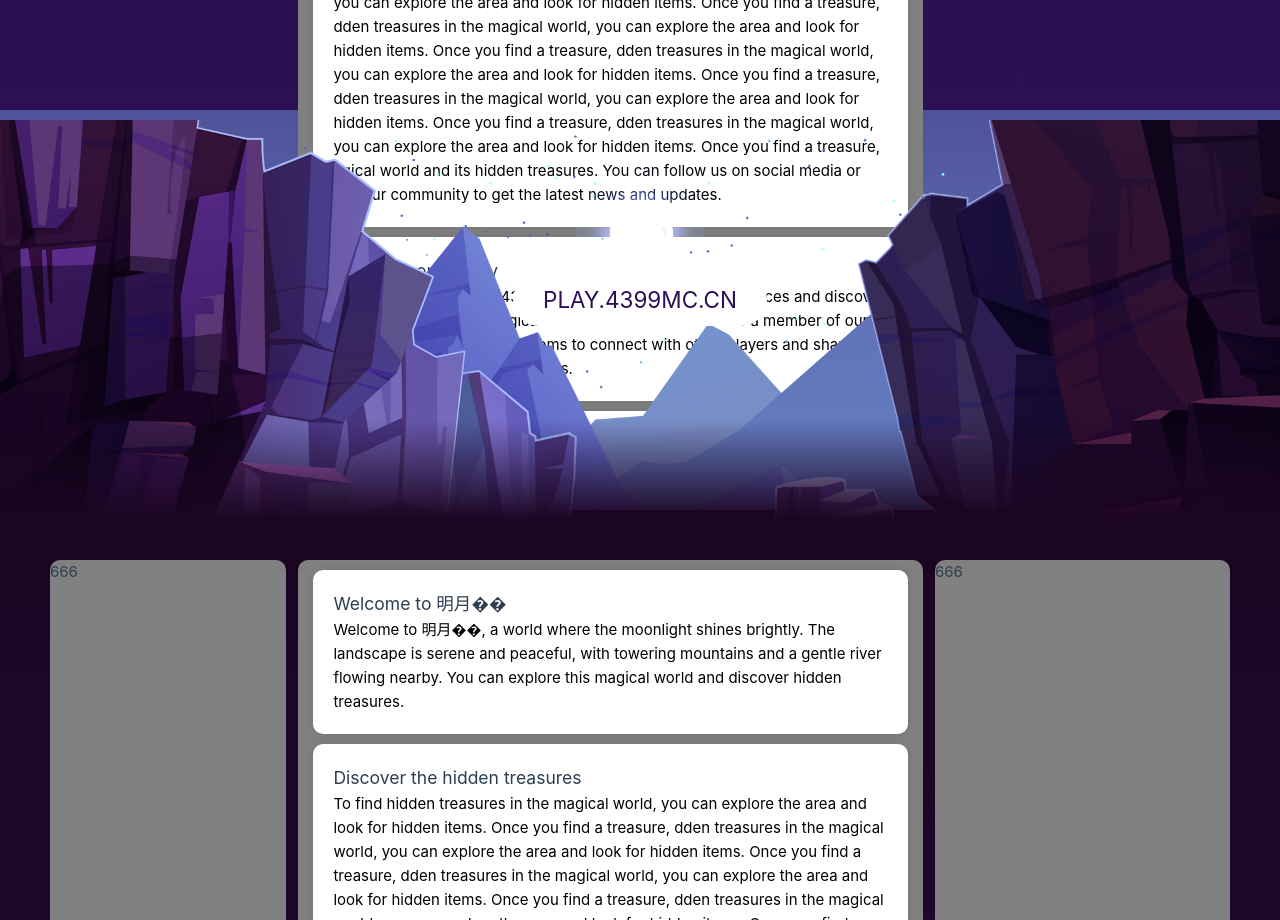
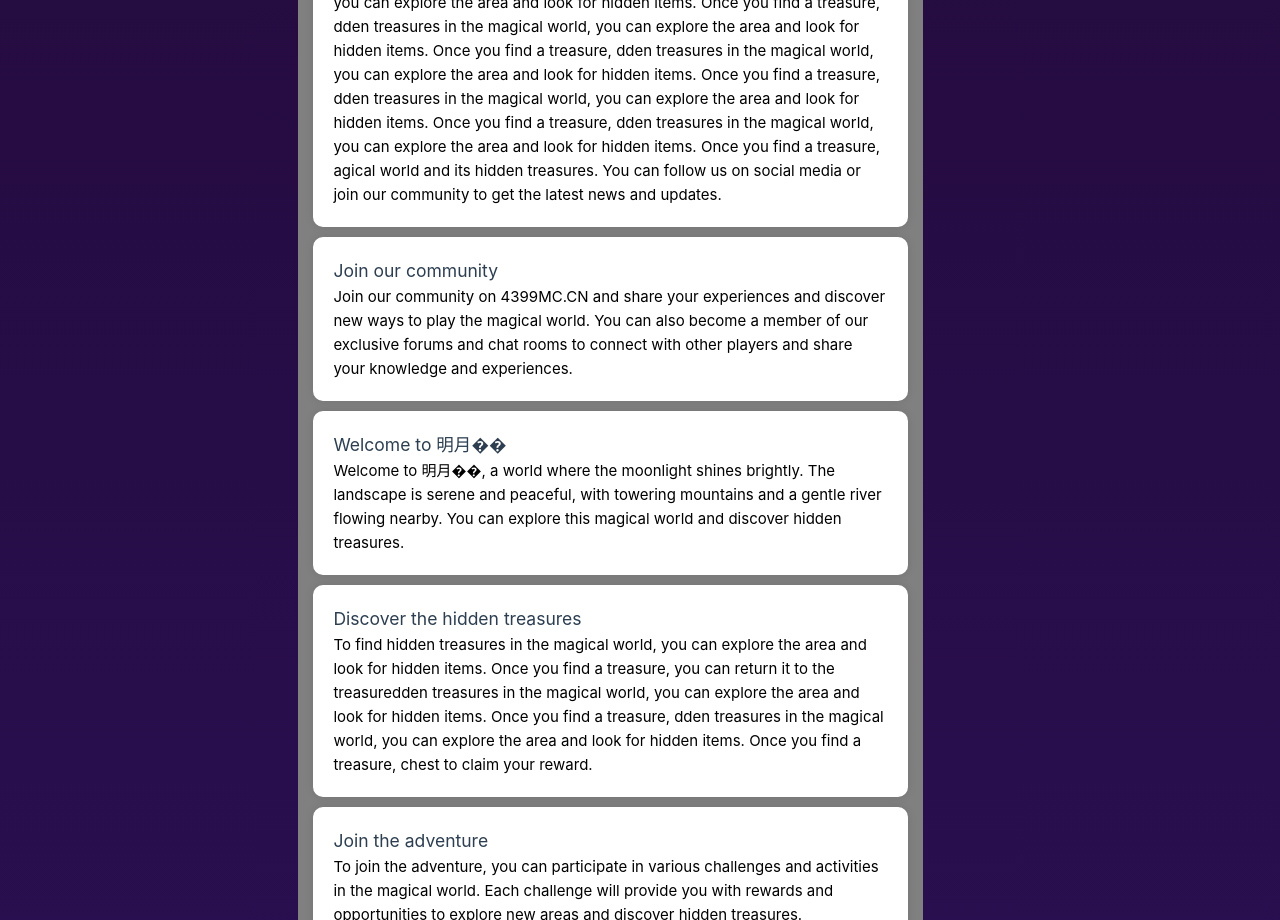
Before and after one commit to RookieCuzz/GameDashBoard, a Vue app: page / in a window 1280 px wide. Shown: the part 2380-3300 px from the top of the page. Built offline with nearby package versions, Linux system fonts and the light colour scheme.

Commit message:
退回上个test版本css修改
上个版本修改的css部分导致主页面布局错乱，回滚操作；

```diff
--- a/src/App.vue
+++ b/src/App.vue
@@ -13,7 +13,7 @@ import Slider from "@/components/Slider.vue";
     <new-header/>
     <router-view></router-view>
     <!--    <login/>-->
-    <new-section/>
+<!--    <new-section/>-->
   </div>
 </template>
 
--- a/src/components/NewSection.vue
+++ b/src/components/NewSection.vue
@@ -12,6 +12,7 @@ const header = ref(null);
 
 const scrolling = () => {
   let value = window.scrollY;
+  console.log("HI", value);
 
   if (stars.value) stars.value.style.left = value * 0.25 + 'px';
   if (moon.value) moon.value.style.top = value * 1.05 + 'px';
@@ -106,7 +107,7 @@ const lst = [
     <img src="@/assets/images/mountains_front.png" id="mountains_front" ref="mountains_front">
   </section>
   <div class="sec" id="sec">
-<!--    <chat-box/>-->
+    <!--    <chat-box/>-->
     <div class="content">
       <div class="part1">666</div>
       <div class="part2">
@@ -146,7 +147,7 @@ const lst = [
 
 section {
   position: relative;
-  width: 100vw;
+  width: 100%;
   height: 50vh;
   padding: 100px;
   display: flex;
@@ -221,8 +222,6 @@ section img#mountains_front {
 .content {
   position: relative;
   display: flex;
-  width: 2000px;
-  height: 2000px;
   flex-direction: row;
   justify-content: space-between; /* 保证内容项之间的间距 */
   width: 100%; /* 确保内容占满可用宽度 */
```
